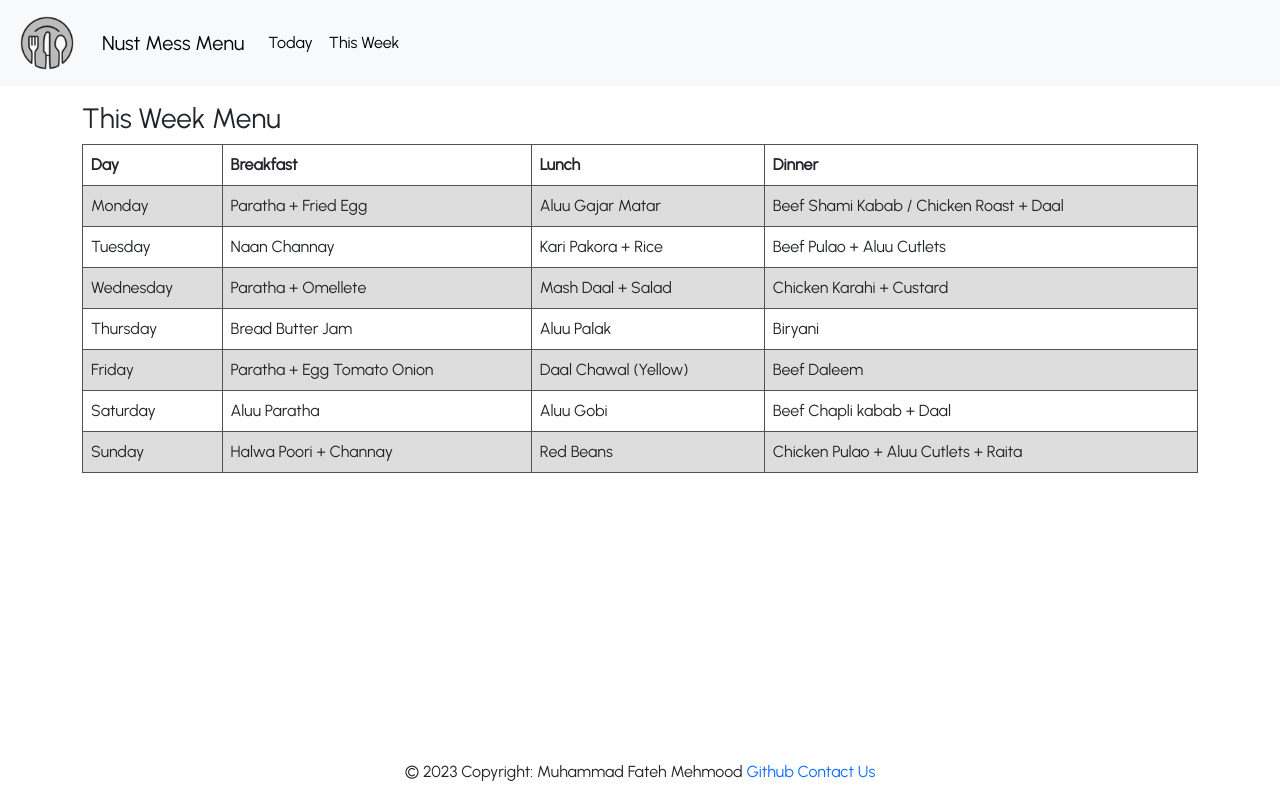
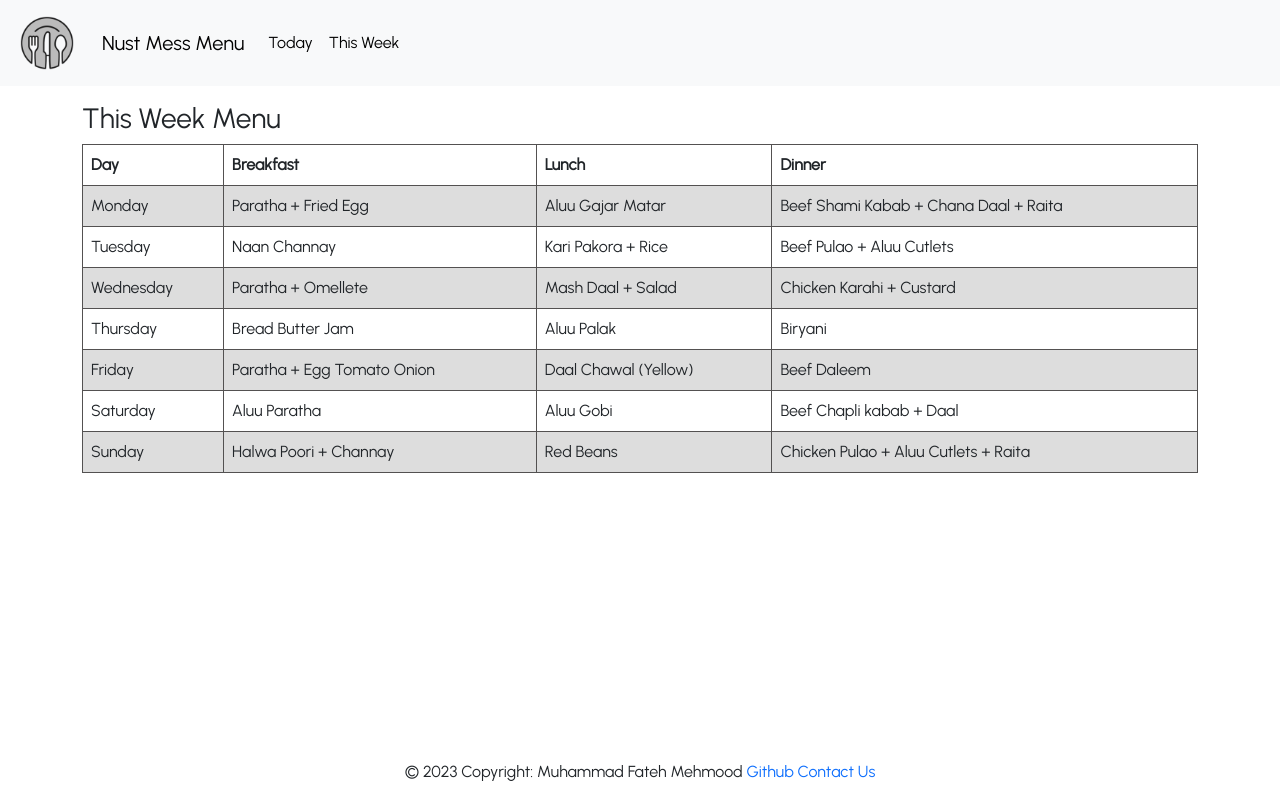
Before and after one commit to fatehmehmood123/Mess-Menu, a React (Create React App) app: page /weekly in a window 1280 px wide. Built offline with nearby package versions, Linux system fonts and the light colour scheme.

Commit message:
Monday confirm

```diff
--- a/src/Pages/Today.js
+++ b/src/Pages/Today.js
@@ -30,12 +30,12 @@ export default function Daily() {
       }
       if (currentDate.getDay() === 1) {    //Monday odd
         setbreakfast("Paratha + Fried Egg")
-        setlunch("Seasonal Vegetable")
-        setdinner("Beef Shami Kabab / Chicken Roast + Daal")
+        setlunch("Aluu Gajar Mattar")
+        setdinner("Beef Shami Kabab + Chana Daal + Raita")
       }
       if (currentDate.getDay() === 2) {    //Tuesday odd
         setbreakfast("Naan Channa")
-        setlunch(" Kari Pakora + Rice")
+        setlunch("Kari Pakora + Rice")
         setdinner("Beef Pulao + Aluu Cutlets")
       }
       if (currentDate.getDay() === 3) {     //Wednesday odd
@@ -67,8 +67,8 @@ export default function Daily() {
       }
       if (currentDate.getDay() === 1) {    //Monday even
         setbreakfast("Paratha + Fried Egg")
-        setlunch("Seasonal Vegetable")
-        setdinner("Beef Shami Kabab / Chicken Roast")
+        setlunch("Aluu Gajar Matar")
+        setdinner("Chicken Roast + Chana Daal + Raita")
       }
       if (currentDate.getDay() === 2) {    //Tuesday even
         setbreakfast("Naan Channa")
--- a/src/Pages/Weekly.js
+++ b/src/Pages/Weekly.js
@@ -29,7 +29,7 @@ export default function Weekly() {
   //Useeffect Hook Starts
   useEffect(() => {
     if (week % 2 !== 0) {   //week is odd
-      setmonDinner('Beef Shami Kabab / Chicken Roast + Daal')
+      setmonDinner('Beef Shami Kabab + Chana Daal + Raita')
       settueLunch('Kari Pakora + Rice')
       settueDinner('Beef Pulao + Aluu Cutlets')
       setwedBreakfast('Paratha + Omellete')
@@ -41,7 +41,7 @@ export default function Weekly() {
       setsatDinner('Beef Chapli kabab + Daal')
       setsunDinner('Chicken Pulao + Aluu Cutlets + Raita')
     } else {      //week is even
-      setmonDinner('Beef Shami Kabab / Chicken Roast')
+      setmonDinner('Chicken Roast + Chana Daal + Raita')
       settueLunch('Kari Pakora + Roti')
       settueDinner('Beef Pulao + Aluu Cutlets')
       setwedBreakfast('Paratha + Aluu Bhujia')
```
